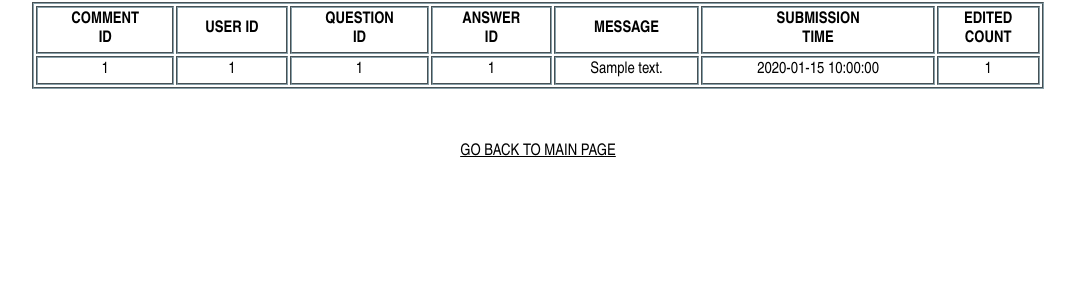
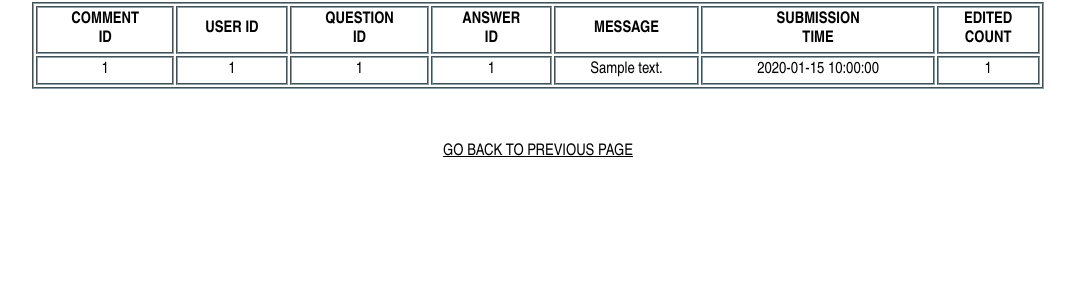
Before and after one commit to ishabelle/ASK-MATE-final-project, a Flask app: template templates/comments_to_answer.html in a window 1280 px wide. Shown: the part 116-416 px from the top of the page, without its empty margins (102-1177 px from the left). Run offline with Flask 2, Linux system fonts and the light colour scheme; the template is opened without the code that fills it: most values are stand-ins (such as "Sample title", 1, 10 or a date in 2020).

Commit message:
refactor

```diff
--- a/templates/comments_to_answer.html
+++ b/templates/comments_to_answer.html
@@ -11,12 +11,9 @@
             <th>MESSAGE</th>
             <th>SUBMISSION<br>TIME</th>
             <th>EDITED<br>COUNT</th>
-
         </tr>
         <tbody>
-
         {% for comment in comments %}
-
             <tr>
                 <td>{{ comment["id"] }}</td>
                 <td>{{ comment["user_id"] }}</td>
@@ -32,16 +29,13 @@
                     <td>
                         <a href="{{ url_for("delete_comment", comment_id=comment["id"], question_id=question_id) }}">DELETE</a>
                     </td>
-
-
                     </tr>
-
-
                 {% endif %}
         {% endfor %}
         </tbody>
     </table>
     <br>
     <br>
-    <p><a href="/" style="color: black">GO BACK TO MAIN PAGE</a></p>
+    <p><a href="{{ url_for("display_single_question",  question_id=question_id) }}" style="color: black">GO BACK TO
+        PREVIOUS PAGE</a></p>
 {% endblock %}
```
Lines whose indentation alone changed are shown as unchanged.
